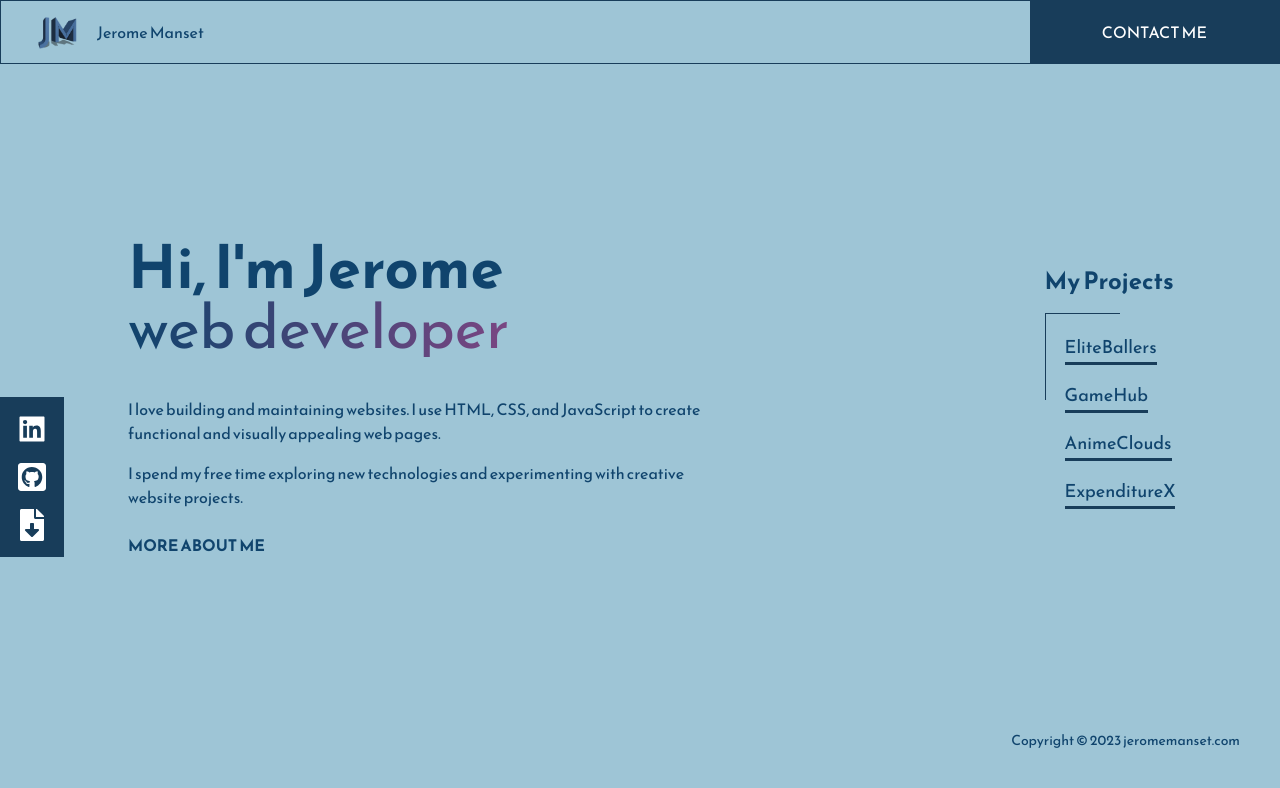
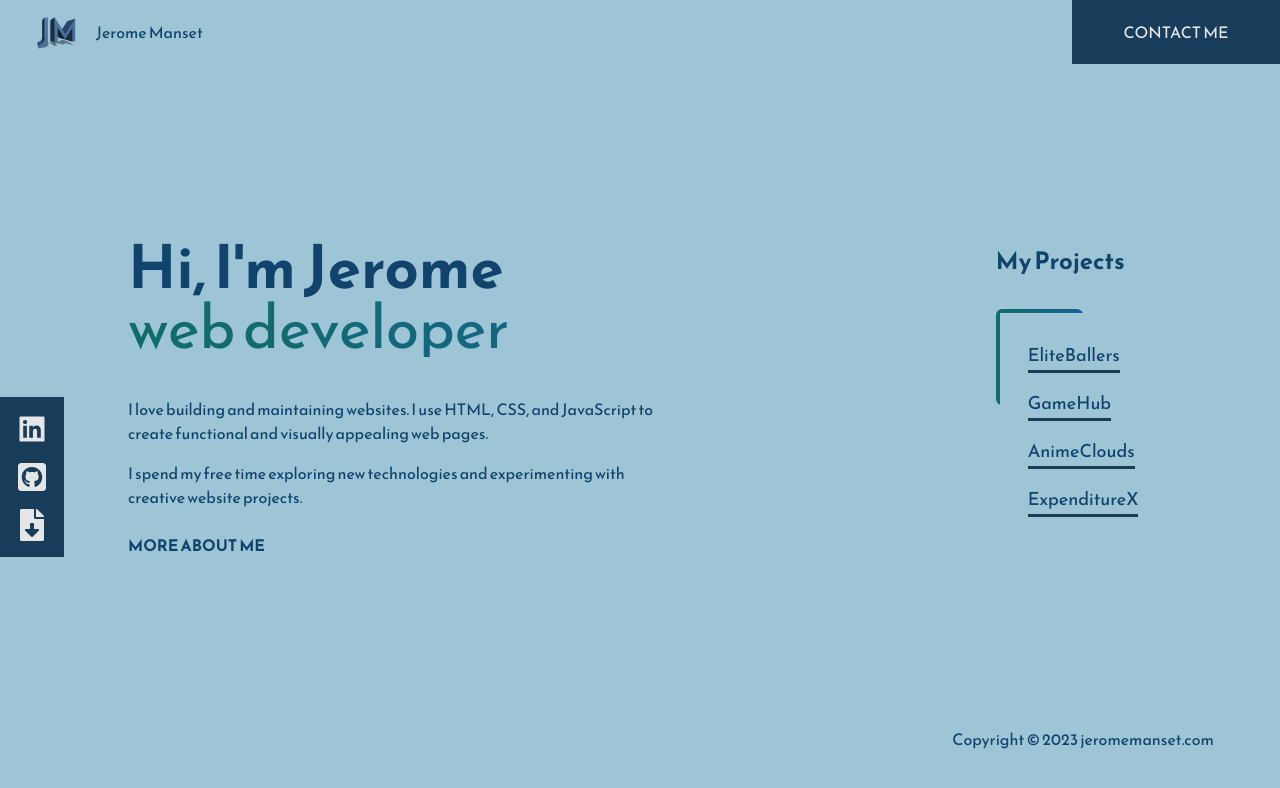
Before and after one commit to kujerocoding/jeromemanset, a React (Vite) app: page / in a window 1280 px wide. Shown: the top 788 px of the page. Built offline with nearby package versions, Linux system fonts and the light colour scheme.

Commit message:
Update colors

```diff
--- a/src/components/AboutMe.jsx
+++ b/src/components/AboutMe.jsx
@@ -54,7 +54,7 @@ const AboutMe = ({setSelectedProject}) => {
                 <h1>Hi, I'm Jerome</h1>
             </div>
             <div className='pb-10 text-4xl sm:text-4xl md:text-6xl'>
-                <h2 className='bg-clip-text text-transparent bg-gradient-to-r from-primary to-pink-500 '>web developer</h2>
+                <h2 className='bg-clip-text text-transparent bg-gradient-to-r from-colorFrom to-colorTo '>web developer</h2>
             </div>
             <div className='lg:w-3/4'>
                 <p>I love  building and maintaining websites. I use HTML, CSS, and JavaScript to create functional and visually appealing web pages. </p>
--- a/src/components/Links.jsx
+++ b/src/components/Links.jsx
@@ -7,11 +7,11 @@ const Links = ({handleClick, selectedProject}) => {
 
 
   return (
-      <div className='relative basis-1/4 grid place-content-center gap-8 text-primary'>
+      <div className='relative basis-1/3 grid place-content-center gap-8 text-primary pb-10 lg:pb-0'>
            <div className='my-5'>
-            <h2 className='text-2xl mb-4 font-bold'>My Projects</h2>
-            <ul className='relative p-5 flex flex-col gap-4'>
-                <div className='absolute top-0 left-0 w-1/2 h-2/5 border-t-[1px] border-border border-l-[1px]'></div>
+            <h2 className='text-2xl mb-8 font-bold'>My Projects</h2>
+            <ul className='relative p-8 flex flex-col gap-4'>
+                <div className='absolute rounded-md top-0 left-0 w-1/2 h-2/5 bg-gradient-to-r from-colorFrom  to-colorTo pt-1 pl-1'><div className='h-full w-full bg-bg'></div></div>
                 {ProjectData.map(item => {
                   const {id, name, title} = item
                   return <li key={id}>
@@ -23,8 +23,10 @@ const Links = ({handleClick, selectedProject}) => {
                 })}
             </ul>
            </div>
-            <div className='absolute -bottom-5 right-10 text-sm'>
-              <p>Copyright © 2023 jeromemanset.com</p>
+            <div className='absolute w-full -bottom-5 lg:bottom-0'>
+              <div className='mb-5 lg:-mb-5 text-center'>
+                <p className=''>Copyright © 2023 jeromemanset.com</p>
+              </div>
             </div>
         </div>
 
--- a/src/components/Navbar.jsx
+++ b/src/components/Navbar.jsx
@@ -6,7 +6,7 @@ import Logo from '../assets/images/logo.png'
 const NavBar = () => {
 
   return (
-    <nav className='pl-8 bg-transparent border-[1px] border-border w-full h-16'>
+    <nav className='pl-8 w-full h-16'>
 
         <div className='flex items-center justify-between w-full h-full'>
           <a className='' href="" onClick={() => window.location.reload()}>
@@ -15,7 +15,7 @@ const NavBar = () => {
               <p className='text-primary'>Jerome Manset</p>
             </div>
           </a>
-          <div className='bg-border text-white w-1/3 md:w-1/5 h-full grid place-content-center hover-slide'>
+          <div className='bg-border text-action w-1/3 md:w-1/6 h-full grid place-content-center hover-slide'>
             <a href="mailto:jerome.manset22@gmail.com">CONTACT ME</a>
           </div>
           {/* <ul className='w-2/12 flex justify-between py-2 px-4 rounded-lg'>
--- a/src/index.css
+++ b/src/index.css
@@ -40,7 +40,7 @@ body{
 }
 
 .icon{
-    @apply w-8 h-8 fill-white hover:scale-105;
+    @apply w-8 h-8 fill-action hover:scale-105;
 }
 
 .btn-external{
--- a/tailwind.config.js
+++ b/tailwind.config.js
@@ -10,7 +10,10 @@ export default {
         'primary': '#10446D',
         'border': '#183D5A',
         'accent': '#183D5A',
-        'bg': '#9ec5d6'
+        'bg': '#9ec5d6',
+        'colorTo': '#176099',
+        'colorFrom': '#106D68',
+        'action': '#E6E6E6'
       },
       fontFamily:{
         'reem': 'Reem Kufi, sans-serif',
```
